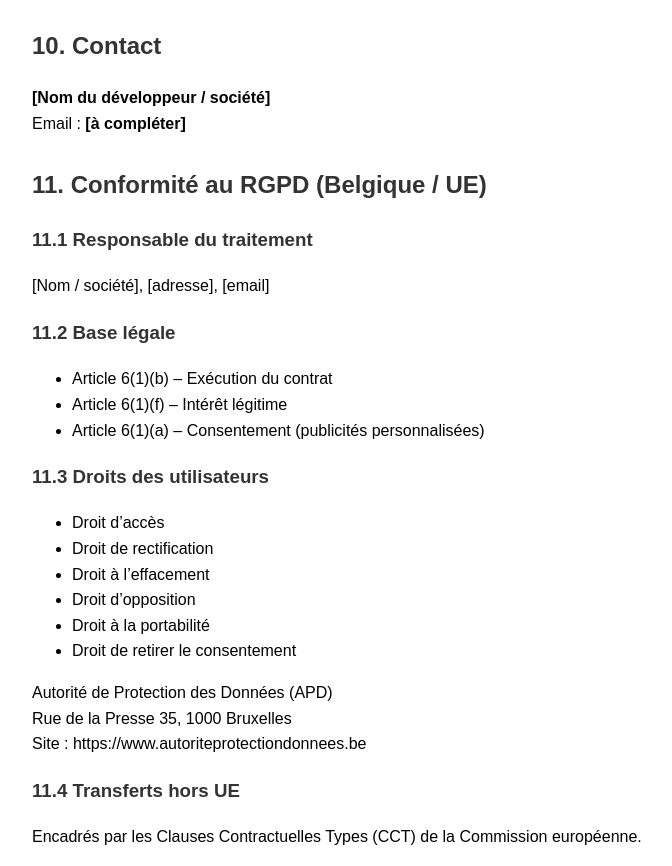
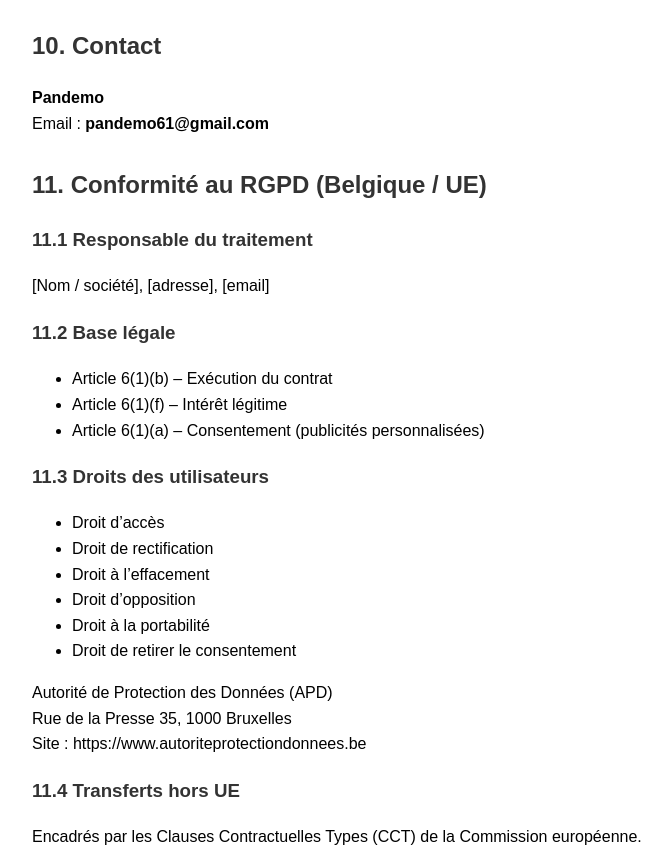
Before and after one commit to pandemo61-del/pandemo61-del.github.io, a plain HTML site: page Privacy.html in a window 1280 px wide. Shown: the part 1613-2479 px from the top of the page, without its empty margins (158-830 px from the left). Drawn offline with Linux system fonts and the light colour scheme.

Commit message:
Update Privacy.html

```diff
--- a/Privacy.html
+++ b/Privacy.html
@@ -83,8 +83,8 @@ section { margin-bottom: 30px; }
 
 <section>
 <h2>10. Contact</h2>
-<p><strong>[Nom du développeur / société]</strong><br>
-Email : <strong>[à compléter]</strong></p>
+<p><strong>Pandemo</strong><br>
+Email : <strong>pandemo61@gmail.com</strong></p>
 </section>
 
 <section>
```
